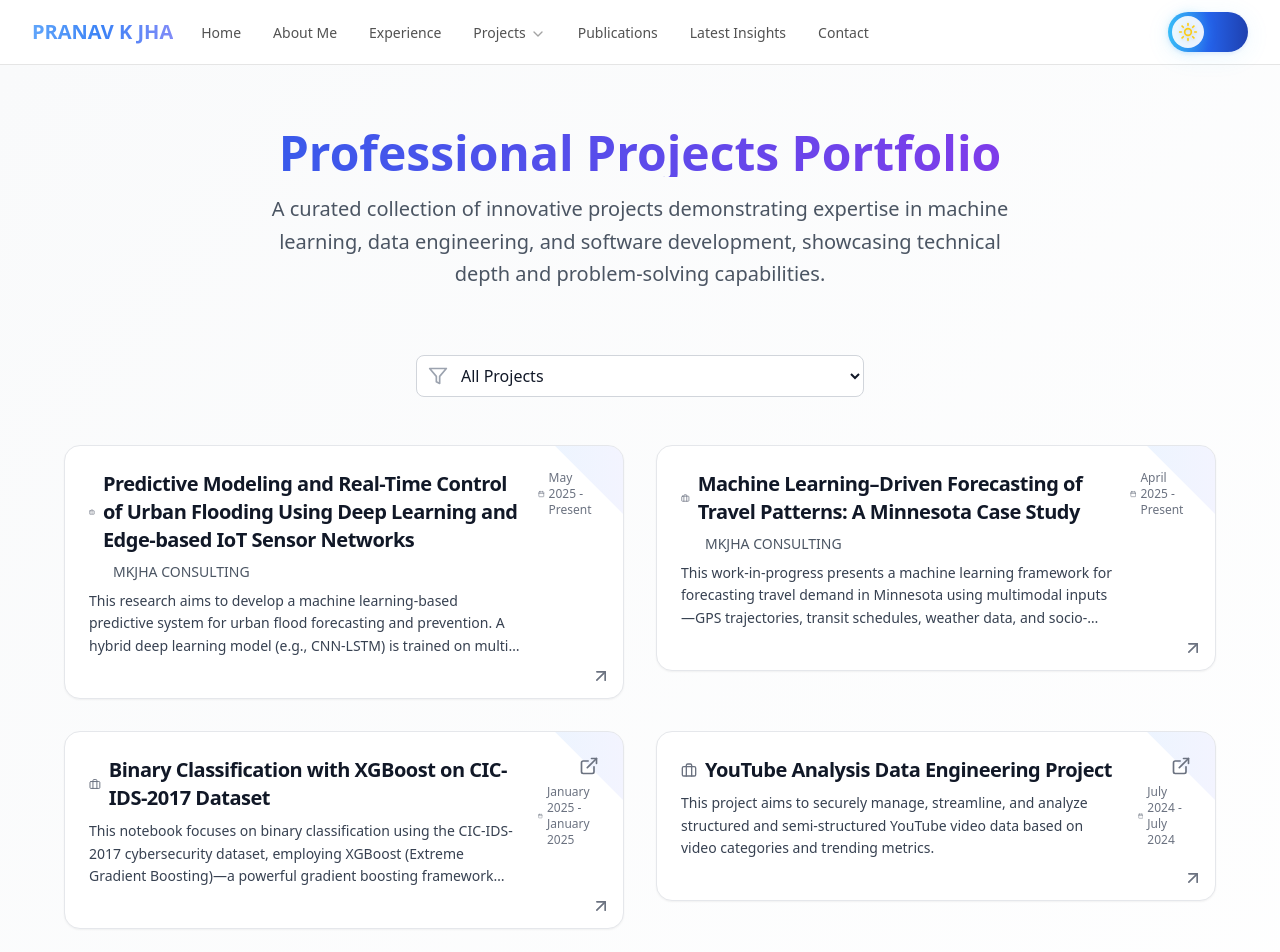
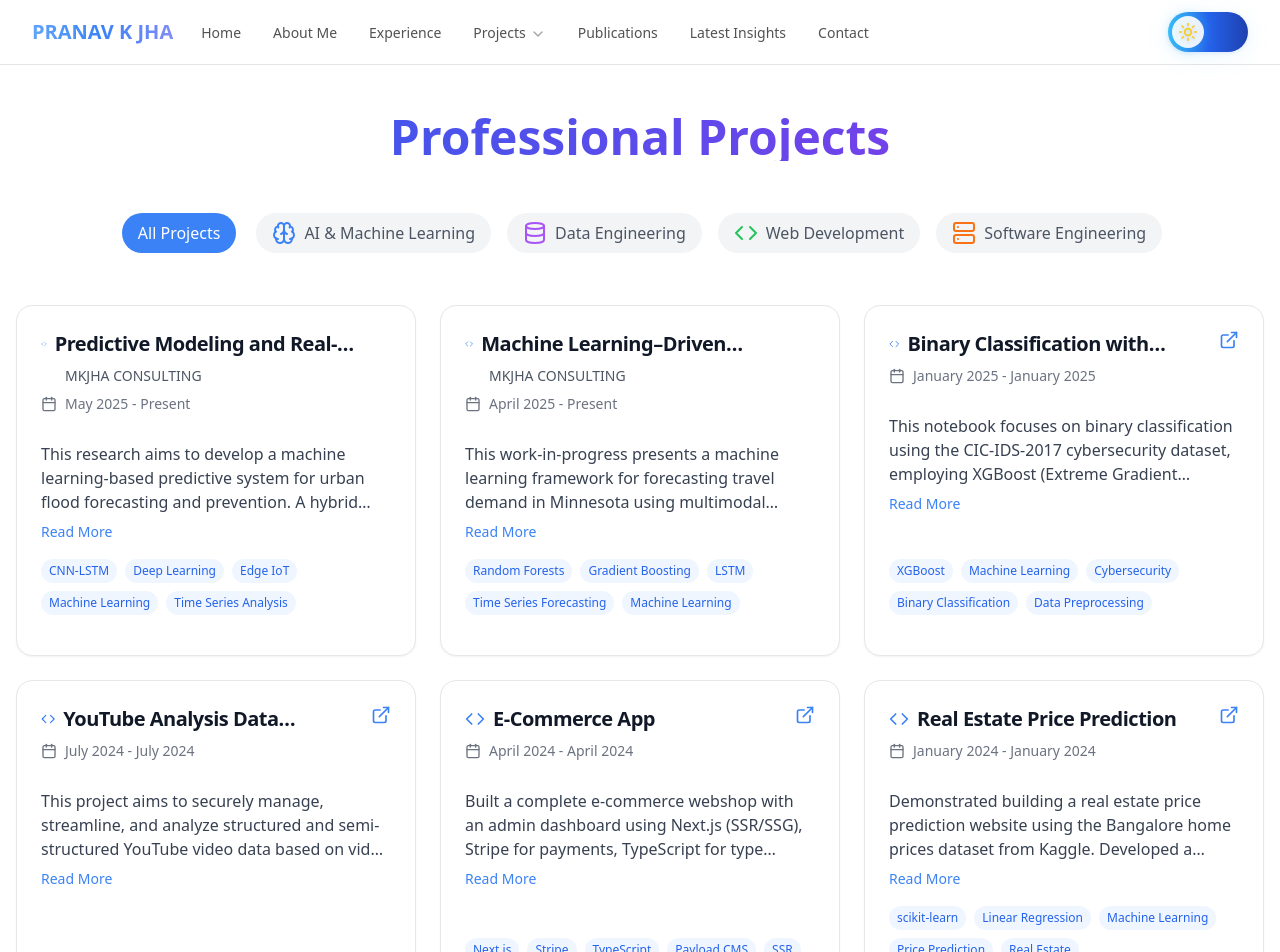
Before and after one commit to Idsl-group/idsl-group.github.io, a Next.js app: page /projects in a window 1280 px wide. Shown: the top 952 px of the page. Built offline with nearby package versions, Linux system fonts and the light colour scheme.

Commit message:
updated projects

```diff
--- a/app/(pages)/projects/page.tsx
+++ b/app/(pages)/projects/page.tsx
@@ -12,8 +12,13 @@ import {
   Star,
   Briefcase,
   Calendar,
+  Brain,
+  Database,
+  Shield,
+  Server,
 } from "lucide-react";
 import resume from "@/data/resume";
+import Link from "next/link";
 
 type Project = {
   title: string;
@@ -26,6 +31,7 @@ type Project = {
   keywords?: string[];
   link?: string | null;
   notes?: string | null;
+  skills?: string[];
 };
 
 const ProjectCard = ({
@@ -50,240 +56,220 @@ const ProjectCard = ({
           damping: 15,
         },
       }}
-      className="group relative"
+      className="group relative h-full"
     >
       <div className="absolute -inset-0.5 bg-gradient-to-r from-blue-500/10 to-purple-500/10 rounded-2xl opacity-0 group-hover:opacity-100 transition duration-300 blur-sm"></div>
 
-      <div className="relative bg-white dark:bg-gray-800/70 rounded-2xl border border-gray-200 dark:border-gray-700/50 p-6 shadow-sm hover:shadow-lg transition-all duration-300 overflow-hidden">
-        <div className="absolute top-0 right-0 w-24 h-24 bg-gradient-to-br from-blue-100 to-purple-100 dark:from-blue-900/20 dark:to-purple-900/20 -rotate-45 translate-x-1/2 -translate-y-1/2 opacity-50"></div>
-
+      <div className="relative bg-white dark:bg-gray-800/70 rounded-2xl border border-gray-200 dark:border-gray-700/50 p-6 shadow-sm hover:shadow-lg transition-all duration-300 overflow-hidden h-full flex flex-col">
         <div className="flex justify-between items-start mb-4 relative z-10">
           <div className="flex-grow pr-4">
             <div className="flex items-center mb-2">
-              <Briefcase className="w-4 h-4 mr-2 text-gray-500 dark:text-gray-400" />
-              <h3 className="text-xl font-bold text-gray-900 dark:text-white tracking-tight">
+              <Code className="w-5 h-5 mr-2 text-blue-500 dark:text-blue-400" />
+              <h3 className="text-xl font-bold text-gray-900 dark:text-white tracking-tight line-clamp-1">
                 {project.title}
               </h3>
             </div>
 
             {project.associatedWith && (
-              <p className="text-sm text-gray-600 dark:text-gray-300 mb-2 pl-6">
+              <p className="text-sm text-gray-600 dark:text-gray-300 mb-2 pl-6 line-clamp-1">
                 {project.associatedWith}
               </p>
             )}
 
-            <p className="text-sm text-gray-700 dark:text-gray-300 line-clamp-3 leading-relaxed">
-              {project.description}
-            </p>
-          </div>
-
-          <div className="flex flex-col items-end space-y-2">
-            {project.link && (
-              <a
-                href={project.link}
-                target="_blank"
-                rel="noopener noreferrer"
-                className="text-gray-500 hover:text-blue-600 dark:hover:text-blue-400 transition"
-                title="Project Link"
-              >
-                <ExternalLink className="w-5 h-5" />
-              </a>
-            )}
-            <div className="flex items-center text-xs text-gray-500 dark:text-gray-400">
-              <Calendar className="w-3.5 h-3.5 mr-1" />
-              {project.startDate && project.endDate ? (
+            <div className="flex items-center text-sm text-gray-500 dark:text-gray-400 mb-3">
+              <Calendar className="w-4 h-4 mr-2" />
               <span>
-                  {project.startDate} - {project.endDate}
+                {project.startDate} - {project.endDate || "Present"}
               </span>
-              ) : (
-                <span>Ongoing</span>
-              )}
-            </div>
             </div>
           </div>
 
-        <AnimatePresence>
-          {isExpanded && (
-            <motion.div
-              initial={{ opacity: 0, height: 0 }}
-              animate={{
-                opacity: 1,
-                height: "auto",
-                transition: { duration: 0.3 },
-              }}
-              exit={{
-                opacity: 0,
-                height: 0,
-                transition: { duration: 0.2 },
-              }}
-              className="mt-4 space-y-4 border-t border-gray-200 dark:border-gray-700/50 pt-4"
+          {project.link && (
+            <Link
+              href={project.link}
+              target="_blank"
+              className="text-blue-500 hover:text-blue-700 dark:text-blue-400 dark:hover:text-blue-300 transition-colors"
             >
-              {project.technologies && project.technologies.length > 0 && (
-                <div>
-                  <h4 className="text-xs font-semibold text-gray-700 dark:text-gray-200 mb-2 uppercase tracking-wider flex items-center">
-                    <Star className="w-3.5 h-3.5 mr-2 text-yellow-500" />
-                    Technologies
-                  </h4>
-                  <div className="flex flex-wrap gap-2">
-                    {project.technologies.map((tech) => (
+              <ExternalLink className="w-5 h-5" />
+            </Link>
+          )}
+        </div>
+
+        <div className="flex-grow mb-4">
+          <p
+            className={`text-gray-700 dark:text-gray-300 ${isExpanded ? "" : "line-clamp-3"}`}
+          >
+            {project.description}
+          </p>
+          <button
+            onClick={() => setIsExpanded(!isExpanded)}
+            className="text-blue-500 hover:text-blue-700 dark:text-blue-400 dark:hover:text-blue-300 text-sm mt-2 transition-colors"
+          >
+            {isExpanded ? "Show Less" : "Read More"}
+          </button>
+        </div>
+
+        <div className="flex flex-wrap gap-2 mb-4">
+          {project.skills?.slice(0, 5).map((skill, idx) => (
             <span
-                        key={tech}
-                        className="inline-flex items-center bg-blue-50 dark:bg-blue-900/20 text-blue-600 dark:text-blue-400 text-xs px-2.5 py-1 rounded-full"
+              key={idx}
+              className="px-2 py-1 bg-blue-50 dark:bg-blue-900/30 text-blue-600 dark:text-blue-300 rounded-full text-xs font-medium"
             >
-                        <CheckCircle2 className="w-3 h-3 mr-1.5" />
-                        {tech}
+              {skill}
             </span>
           ))}
-                  </div>
-                </div>
-              )}
-
-              {project.keywords && project.keywords.length > 0 && (
-                <div>
-                  <h4 className="text-xs font-semibold text-gray-700 dark:text-gray-200 mb-2 uppercase tracking-wider flex items-center">
-                    <Code className="w-3.5 h-3.5 mr-2 text-green-500" />
-                    Keywords
-                  </h4>
-                  <div className="flex flex-wrap gap-2">
-                    {project.keywords.map((keyword) => (
-                      <span
-                        key={keyword}
-                        className="inline-flex items-center bg-green-50 dark:bg-green-900/20 text-green-600 dark:text-green-400 text-xs px-2.5 py-1 rounded-full"
-                      >
-                        <CheckCircle2 className="w-3 h-3 mr-1.5" />
-                        {keyword}
-                      </span>
-                    ))}
-                  </div>
-                </div>
-              )}
-
-              {project.servicesUsed && project.servicesUsed.length > 0 && (
-                <div>
-                  <h4 className="text-xs font-semibold text-gray-700 dark:text-gray-200 mb-2 uppercase tracking-wider flex items-center">
-                    <Link2 className="w-3.5 h-3.5 mr-2 text-purple-500" />
-                    Services Used
-                  </h4>
-                  <div className="flex flex-wrap gap-2">
-                    {project.servicesUsed.map((service) => (
-                      <span
-                        key={service}
-                        className="inline-flex items-center bg-purple-50 dark:bg-purple-900/20 text-purple-600 dark:text-purple-400 text-xs px-2.5 py-1 rounded-full"
-                      >
-                        <CheckCircle2 className="w-3 h-3 mr-1.5" />
-                        {service}
-                      </span>
-                    ))}
-                  </div>
-                </div>
-              )}
-
-              {project.notes && (
-                <div>
-                  <h4 className="text-xs font-semibold text-gray-700 dark:text-gray-200 mb-2 uppercase tracking-wider flex items-center">
-                    <Code className="w-3.5 h-3.5 mr-2 text-orange-500" />
-                    Additional Notes
-                  </h4>
-                  <p className="text-sm text-gray-600 dark:text-gray-300 italic pl-5 border-l-2 border-orange-200 dark:border-orange-800/50">
-                    {project.notes}
-                  </p>
-                </div>
-              )}
-            </motion.div>
-          )}
-        </AnimatePresence>
-
-        <div
-          onClick={() => setIsExpanded(!isExpanded)}
-          className="absolute bottom-3 right-3 cursor-pointer text-gray-500 hover:text-blue-500 dark:hover:text-blue-400 transition group"
-        >
-          <ArrowUpRight
-            className={`w-5 h-5 transition-transform group-hover:rotate-45 ${
-              isExpanded ? "rotate-45" : ""
-            }`}
-          />
         </div>
       </div>
     </motion.div>
   );
 };
 
-export default function ProjectsPage() {
-  const [filter, setFilter] = useState<string | null>(null);
+const ProjectsPage = () => {
+  const [activeCategory, setActiveCategory] = useState<string | null>(null);
 
-  const { filteredProjects, allTechnologies, allKeywords } = useMemo(() => {
-    const technologies = Array.from(
-      new Set(resume.projects.flatMap((p) => p.skills || []))
-    );
+  const projectCategories = [
+    {
+      name: "AI & Machine Learning",
+      icon: <Brain className="w-6 h-6 text-blue-500" />,
+      projects: resume.projects.filter((p) =>
+        p.skills?.some((skill) =>
+          [
+            "AI",
+            "Machine Learning",
+            "Deep Learning",
+            "CNN",
+            "LSTM",
+            "Predictive",
+            "XGBoost",
+            "Random Forests",
+            "Gradient Boosting",
+            "Time Series",
+            "Forecasting",
+            "Cybersecurity",
+            "Classification",
+            "Intrusion Detection",
+          ].includes(skill)
+        )
+      ),
+    },
+    {
+      name: "Data Engineering",
+      icon: <Database className="w-6 h-6 text-purple-500" />,
+      projects: resume.projects.filter((p) =>
+        p.skills?.some((skill) =>
+          [
+            "Data Analysis",
+            "Data Engineering",
+            "AWS",
+            "Cloud Services",
+            "MongoDB",
+            "Data Processing",
+            "Video Analytics",
+            "RPC",
+            "Microservices",
+          ].includes(skill)
+        )
+      ),
+    },
+    {
+      name: "Web Development",
+      icon: <Code className="w-6 h-6 text-green-500" />,
+      projects: resume.projects.filter((p) =>
+        p.skills?.some((skill) =>
+          [
+            "Next.js",
+            "TypeScript",
+            "Web Development",
+            "Full-stack",
+            "E-commerce",
+            "SSR",
+            "SSG",
+            "Payload CMS",
+            "Stripe",
+          ].includes(skill)
+        )
+      ),
+    },
+    {
+      name: "Software Engineering",
+      icon: <Server className="w-6 h-6 text-orange-500" />,
+      projects: resume.projects.filter((p) =>
+        p.skills?.some((skill) =>
+          [
+            "Java",
+            "Spring Boot",
+            "gRPC",
+            "RabbitMQ",
+            "Distributed Systems",
+            "Client-server",
+            "Multithreading",
+            "Performance Profiling",
+          ].includes(skill)
+        )
+      ),
+    },
+  ];
 
-    const keywords = Array.from(
-      new Set(resume.projects.flatMap((p) => p.keywords || []))
-    );
-
-    const filtered = filter
-      ? resume.projects.filter(
-          (project) =>
-            project.skills?.includes(filter) ||
-            project.keywords?.includes(filter)
-        )
+  const filteredProjects = activeCategory
+    ? projectCategories.find((cat) => cat.name === activeCategory)?.projects ||
+      []
     : resume.projects;
 
-    return {
-      filteredProjects: filtered,
-      allTechnologies: technologies,
-      allKeywords: keywords,
-    };
-  }, [filter]);
+  return (
+    <div className="container mx-auto px-4 py-12">
+      <motion.h1
+        initial={{ opacity: 0, y: -20 }}
+        animate={{ opacity: 1, y: 0 }}
+        className="text-4xl md:text-5xl font-black text-center mb-12 text-transparent bg-clip-text bg-gradient-to-r from-blue-600 to-purple-600 dark:from-blue-400 dark:to-purple-400"
+      >
+        Professional Projects
+      </motion.h1>
 
-  return (
-    <div className="min-h-screen bg-gradient-to-br from-gray-50 to-white dark:from-gray-900 dark:to-gray-950 py-16 px-4 sm:px-6 lg:px-8">
-      <div className="max-w-6xl mx-auto">
-        <div className="text-center mb-16">
-          <h1 className="text-5xl font-extrabold text-transparent bg-clip-text bg-gradient-to-r from-blue-600 to-purple-600 dark:from-blue-400 dark:to-purple-400 mb-4">
-            Professional Projects Portfolio
-          </h1>
-          <p className="text-xl text-gray-600 dark:text-gray-300 max-w-3xl mx-auto leading-relaxed">
-            A curated collection of innovative projects demonstrating expertise
-            in machine learning, data engineering, and software development,
-            showcasing technical depth and problem-solving capabilities.
-          </p>
+      {/* Category Navigation */}
+      <div className="flex justify-center mb-12 space-x-4 flex-wrap">
+        <button
+          onClick={() => setActiveCategory(null)}
+          className={`px-4 py-2 rounded-full transition-all duration-300 m-1 ${
+            activeCategory === null
+              ? "bg-blue-500 text-white"
+              : "bg-gray-100 dark:bg-gray-800 text-gray-600 dark:text-gray-300 hover:bg-gray-200 dark:hover:bg-gray-700"
+          }`}
+        >
+          All Projects
+        </button>
+        {projectCategories.map((category) => (
+          <button
+            key={category.name}
+            onClick={() => setActiveCategory(category.name)}
+            className={`px-4 py-2 rounded-full flex items-center space-x-2 transition-all duration-300 m-1 ${
+              activeCategory === category.name
+                ? "bg-blue-500 text-white"
+                : "bg-gray-100 dark:bg-gray-800 text-gray-600 dark:text-gray-300 hover:bg-gray-200 dark:hover:bg-gray-700"
+            }`}
+          >
+            {category.icon}
+            <span>{category.name}</span>
+          </button>
+        ))}
       </div>
 
-        <div className="mb-12 flex justify-center">
-          <div className="relative max-w-md w-full">
-            <div className="absolute inset-y-0 left-0 pl-3 flex items-center pointer-events-none">
-              <Filter className="w-5 h-5 text-gray-400 dark:text-gray-500" />
-            </div>
-            <select
-              value={filter || ""}
-              onChange={(e) => setFilter(e.target.value || null)}
-              className="block w-full pl-10 pr-3 py-2 text-base border border-gray-300 dark:border-gray-700 focus:outline-none focus:ring-2 focus:ring-blue-500 dark:focus:ring-blue-400 rounded-lg bg-white dark:bg-gray-800 text-gray-900 dark:text-gray-100"
-            >
-              <option value="">All Projects</option>
-              <optgroup label="Technologies">
-                {allTechnologies.map((tech) => (
-                  <option key={tech} value={tech}>
-                    {tech}
-                  </option>
+      <div className="grid md:grid-cols-2 lg:grid-cols-3 gap-6">
+        {filteredProjects.map((project, projectIndex) => (
+          <ProjectCard
+            key={project.title}
+            project={project}
+            index={projectIndex}
+          />
         ))}
-              </optgroup>
-              <optgroup label="Keywords">
-                {allKeywords.map((keyword) => (
-                  <option key={keyword} value={keyword}>
-                    {keyword}
-                  </option>
-                ))}
-              </optgroup>
-            </select>
-          </div>
       </div>
 
-        <div className="grid md:grid-cols-2 gap-8">
-          {filteredProjects.map((project, index) => (
-            <ProjectCard key={index} project={project} index={index} />
-          ))}
+      {filteredProjects.length === 0 && (
+        <div className="text-center text-gray-500 dark:text-gray-400 mt-12">
+          No projects found in this category.
         </div>
-      </div>
+      )}
     </div>
   );
-}
+};
+
+export default ProjectsPage;
--- a/data/resume.ts
+++ b/data/resume.ts
@@ -60,7 +60,6 @@ const resume = {
         "Edge Computing",
         "Urban Planning",
       ],
-      servicesUsed: [],
       link: null,
       notes: null,
     },
@@ -81,7 +80,6 @@ const resume = {
         "Travel Forecasting",
         "Predictive Analytics",
       ],
-      servicesUsed: [],
       link: null,
       notes: "Findings will be submitted for publication in a reputed journal.",
     },
@@ -100,7 +98,6 @@ const resume = {
         "Data Preprocessing",
         "Intrusion Detection",
       ],
-      servicesUsed: [],
       link: "kaggle-notebooks/CIC-IDS-2017 BERT Classification.ipynb",
       notes: null,
     },
@@ -116,8 +113,6 @@ const resume = {
         "Cloud Services",
         "Video Analytics",
         "Data Engineering",
-      ],
-      servicesUsed: [
         "Amazon S3",
         "AWS IAM",
         "Amazon QuickSight",
@@ -146,7 +141,6 @@ const resume = {
         "E-commerce",
         "Full-stack",
       ],
-      servicesUsed: [],
       link: "https://github.com/pranav-k-jha/e-commerce-ts-next-payload-cms",
       notes: null,
     },
@@ -164,7 +158,6 @@ const resume = {
         "Price Prediction",
         "Real Estate",
       ],
-      servicesUsed: [],
       link: "Real-Estate-Price-Prediction",
       notes: null,
     },
@@ -187,7 +180,6 @@ const resume = {
         "Client-server architecture",
         "Multithreading",
       ],
-      servicesUsed: [],
       link: null,
       notes: null,
     },
@@ -209,7 +201,6 @@ const resume = {
         "RPC Communication",
         "Message-Driven Architecture",
       ],
-      servicesUsed: [],
       link: null,
       notes: null,
     },
@@ -400,45 +391,6 @@ const resume = {
     },
   ],
 
-  fundedProjects: [
-    {
-      role: "Co-Principal Investigator",
-      title:
-        "Software-Simulated Test and Evaluation of Military Missions Using Positioning and Routing Algorithms, Phase II",
-      amount: "$942,000",
-      sponsor: "Department of Defense (Scientific Research Corporation)",
-      period: "June 1, 2009 – September 30, 2010",
-      coPIs: [
-        "S. Kikuchi (Virginia Tech)",
-        "P. Schonfeld (University of Maryland, College Park)",
-        "J. Nithianandan (Morgan State University)",
-        "M. Reece (Morgan State University)",
-        "R. Dean (Morgan State University)",
-      ],
-    },
-    {
-      role: "Co-Principal Investigator",
-      title:
-        "Software-Simulated Test and Evaluation of Military Missions Using Positioning and Routing Algorithm, Phase I",
-      amount: "$249,000",
-      sponsor: "Department of Defense (Computer Science Corporation)",
-      period: "March 8, 2008 – September 30, 2009",
-      coPIs: [
-        "S. Kikuchi (Virginia Tech)",
-        "P. Schonfeld (University of Maryland, College Park)",
-      ],
-    },
-    {
-      role: "Principal Investigator",
-      title:
-        "A Multiobjective Bilevel Approach to Highway Alignment Optimization",
-      amount: "$200,000",
-      sponsor: "National Science Foundation",
-      period: "January 1, 2008 – June 30, 2009",
-      coPIs: ["P. Schonfeld (University of Maryland, College Park)"],
-    },
-  ],
-
   publications: [
     {
       title:
@@ -528,33 +480,6 @@ const resume = {
       "2025": 2, // Adversarial Machine Learning
     },
   },
-
-  certificationsAndMemberships: {
-    certifications: [
-      {
-        title: "Professional Engineer (P.E.)",
-        issuedBy: "State of MD",
-        licenseNumber: "22725",
-      },
-    ],
-    memberships: [
-      "Asia Computational Intelligence Society",
-      "American Society of Civil Engineers (ASCE)",
-      "National Society of Professional Engineers (NSPE)",
-      "Institute of Transportation Engineers (ITE)",
-      "Institute for Operations Research and Management Sciences (INFORMS)",
-    ],
-    keynoteSpeeches: {
-      total: 20,
-      description:
-        "Delivered over 20 keynote speeches in various international conferences and seminars across the world.",
-    },
-    technicalProgramChair: {
-      role: "Technical Program Chair",
-      event:
-        "International Conference on Computer Science and Artificial Intelligence Applications 2025",
-    },
-  },
 };
 
 export default resume;
```
Lines whose indentation alone changed are shown as unchanged.
